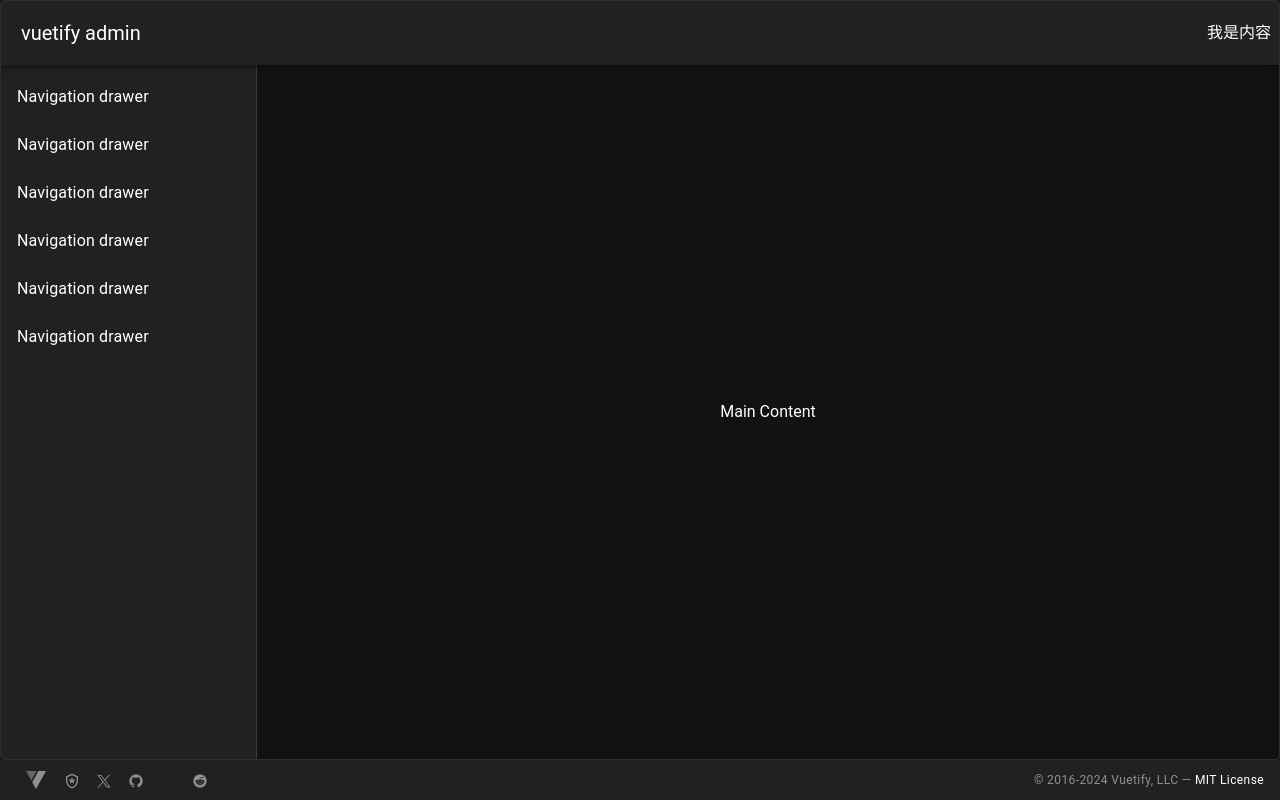
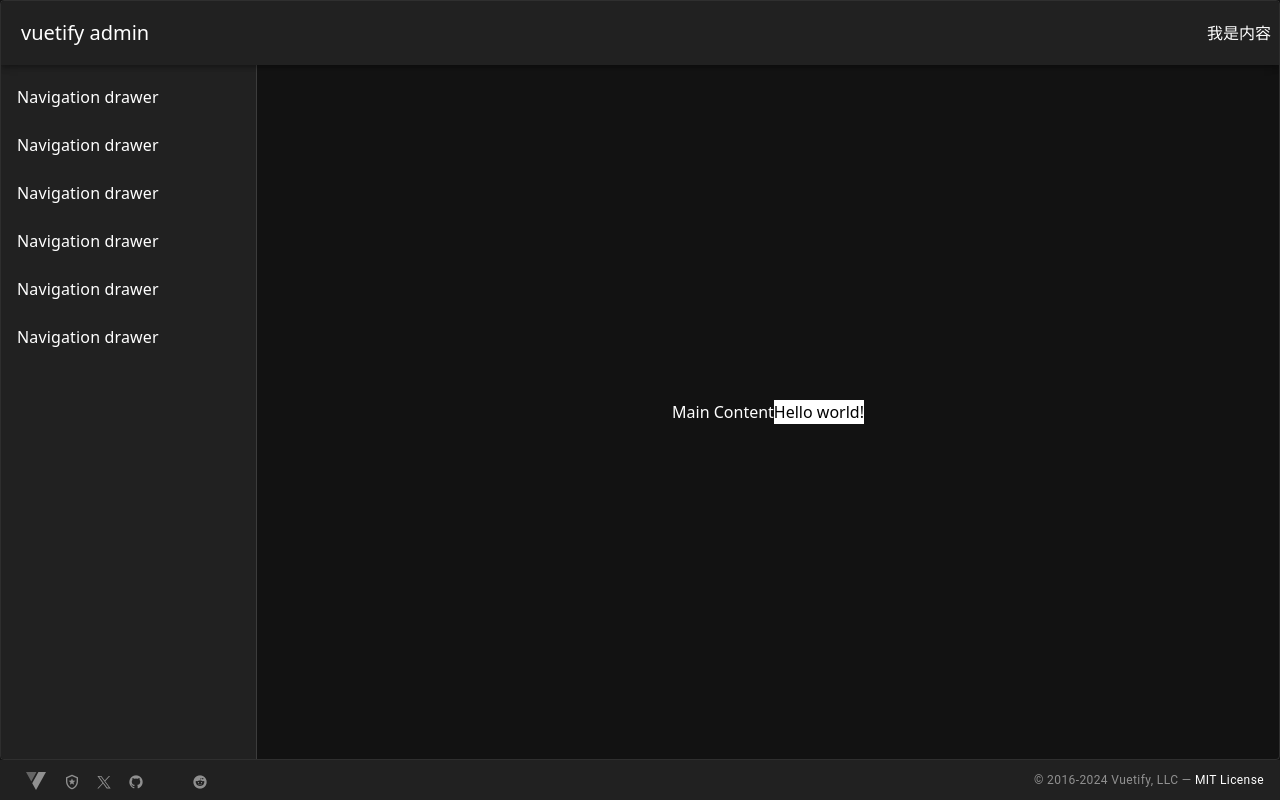
Before and after one commit to hanjituan/vuetify-admin, a Vue app: page / in a window 1280 px wide. Built offline with nearby package versions, Linux system fonts and the light colour scheme.

Commit message:
feat: init tailwind

```diff
--- a/package.json
+++ b/package.json
@@ -9,8 +9,11 @@
   },
   "dependencies": {
     "@mdi/font": "6.2.95",
+    "autoprefixer": "^10.4.19",
     "core-js": "^3.34.0",
+    "postcss": "^8.4.39",
     "roboto-fontface": "*",
+    "tailwindcss": "^3.4.4",
     "vue": "^3.4.21",
     "vuetify": "^3.5.8"
   },
--- a/src/components/HelloWorld.vue
+++ b/src/components/HelloWorld.vue
@@ -17,6 +17,9 @@
 
 		<v-main class="d-flex align-center justify-center" style="min-height: 300px;">
 			Main Content
+			<h1 class="text-3xl font-bold underline bg-white">
+				Hello world!
+			</h1>
 		</v-main>
 	</v-layout>
 </template>
--- /dev/null
+++ b/src/main.css
@@ -0,0 +1,3 @@
+@tailwind base;
+@tailwind components;
+@tailwind utilities;
--- a/src/main.ts
+++ b/src/main.ts
@@ -10,6 +10,8 @@ import { registerPlugins } from '@/plugins'
 // Components
 import App from './App.vue'
 
+import './main.css'
+
 // Composables
 import { createApp } from 'vue'
 
--- a/src/pages/index.vue
+++ b/src/pages/index.vue
@@ -1,7 +1,7 @@
 <template>
-  <HelloWorld />
+	<HelloWorld />
 </template>
 
 <script lang="ts" setup>
-  //
+//
 </script>
--- /dev/null
+++ b/tailwind.config.js
@@ -0,0 +1,8 @@
+/** @type {import('tailwindcss').Config} */
+module.exports = {
+	content: ["./src/**/*.{html,js}"],
+	theme: {
+		extend: {},
+	},
+	plugins: [],
+}
```
Also changed, not shown: src/App.vue (+5 -5 lines), 1 other file (tests, documents, lock files or other folders). Lines whose indentation alone changed are shown as unchanged.
